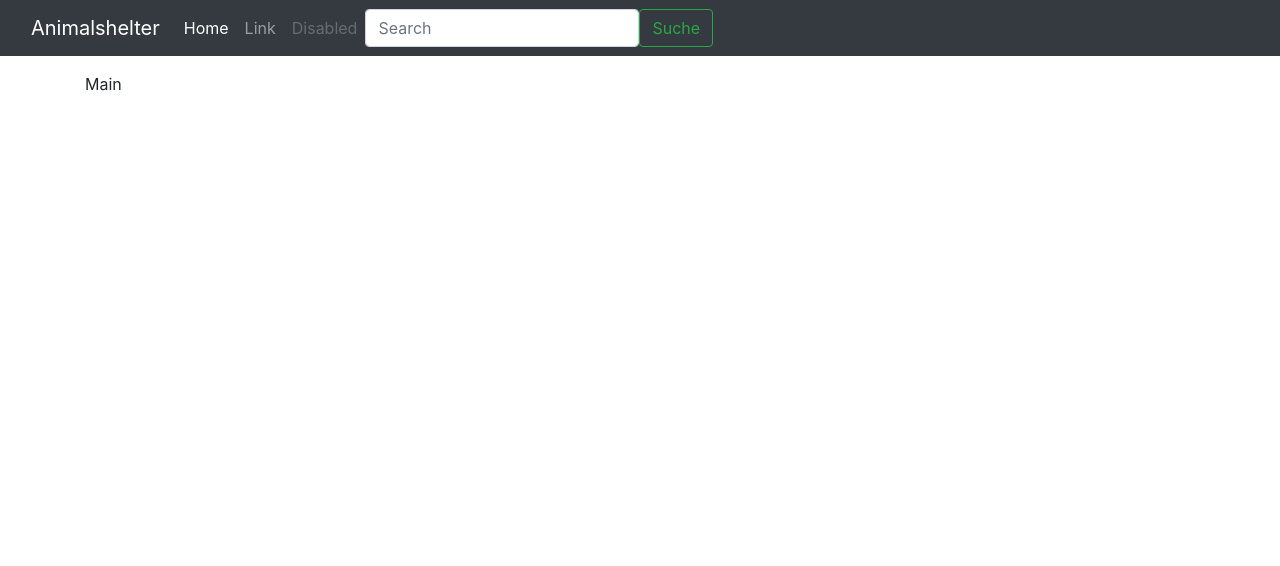
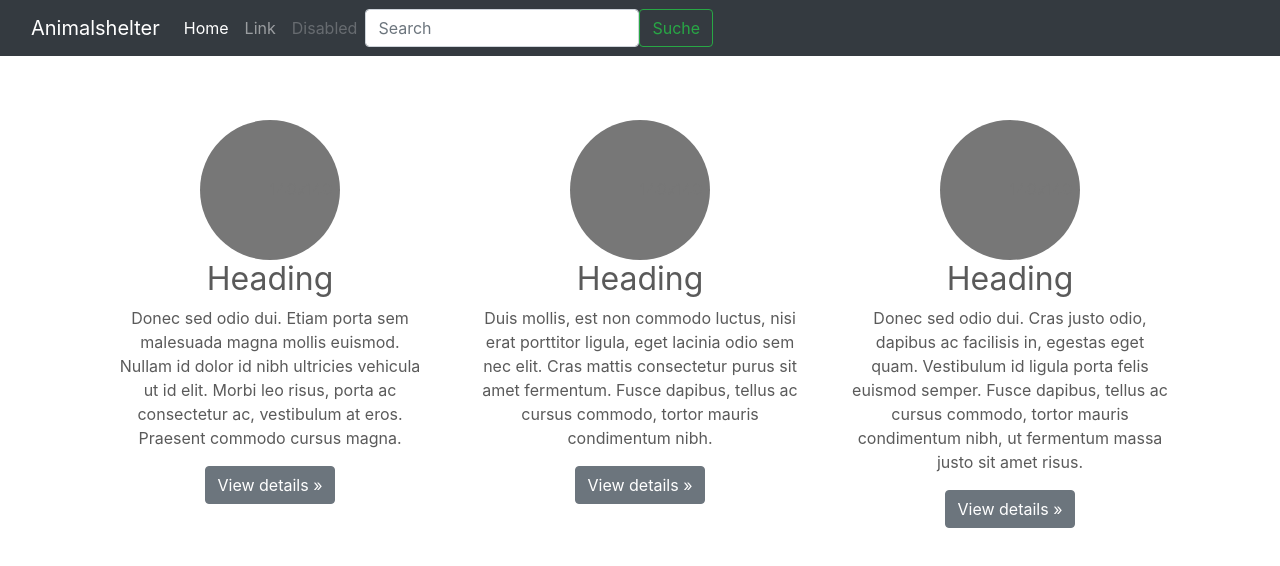
Before and after one commit to PatriciaHeimfarth/AnimalShelterWebsiteTemplate, a React (Create React App) app in the folder frontend/animalshelter-app/: page / in a window 1280 px wide. Shown: the top 566 px of the page. Built offline with nearby package versions, Linux system fonts and the light colour scheme.

Commit message:
css added

```diff
--- a/frontend/animalshelter-app/src/App.css
+++ b/frontend/animalshelter-app/src/App.css
@@ -36,3 +36,95 @@
     transform: rotate(360deg);
   }
 }
+
+/* GLOBAL STYLES
+-------------------------------------------------- */
+/* Padding below the footer and lighter body text */
+
+body {
+  padding-top: 3rem;
+  padding-bottom: 3rem;
+  color: #5a5a5a;
+}
+
+
+/* CUSTOMIZE THE CAROUSEL
+-------------------------------------------------- */
+
+/* Carousel base class */
+.carousel {
+  margin-bottom: 4rem;
+}
+/* Since positioning the image, we need to help out the caption */
+.carousel-caption {
+  bottom: 3rem;
+  z-index: 10;
+}
+
+/* Declare heights because of positioning of img element */
+.carousel-item {
+  height: 32rem;
+}
+.carousel-item > img {
+  position: absolute;
+  top: 0;
+  left: 0;
+  min-width: 100%;
+  height: 32rem;
+}
+
+/*From: https://getbootstrap.com/docs/5.0/examples/carousel/*/
+
+/* Center align the text within the three columns below the carousel */
+.marketing .col-lg-4 {
+  margin-bottom: 1.5rem;
+  text-align: center;
+}
+.marketing h2 {
+  font-weight: 400;
+}
+/* rtl:begin:ignore */
+.marketing .col-lg-4 p {
+  margin-right: .75rem;
+  margin-left: .75rem;
+}
+/* rtl:end:ignore */
+
+
+/* Featurettes
+------------------------- */
+
+.featurette-divider {
+  margin: 5rem 0; /* Space out the Bootstrap <hr> more */
+}
+
+/* Thin out the marketing headings */
+.featurette-heading {
+  font-weight: 300;
+  line-height: 1;
+  /* rtl:remove */
+  letter-spacing: -.05rem;
+}
+
+
+/* RESPONSIVE CSS
+-------------------------------------------------- */
+
+@media (min-width: 40em) {
+  /* Bump up size of carousel content */
+  .carousel-caption p {
+    margin-bottom: 1.25rem;
+    font-size: 1.25rem;
+    line-height: 1.4;
+  }
+
+  .featurette-heading {
+    font-size: 50px;
+  }
+}
+
+@media (min-width: 62em) {
+  .featurette-heading {
+    margin-top: 7rem;
+  }
+}
--- a/frontend/animalshelter-app/src/App.js
+++ b/frontend/animalshelter-app/src/App.js
@@ -2,6 +2,7 @@ import React, { Component } from "react";
 import "bootstrap/dist/css/bootstrap.min.css";
 import { BrowserRouter as Router, Route, Link } from "react-router-dom";
 import Main from "./components/main.component";
+import './App.css';
 class App extends Component {
   render() {
     return (
@@ -36,6 +37,7 @@ class App extends Component {
           <br/>
           <br/>
           <br/>
+
           <Route path="/" exact component={Main} />
         </div>
       </Router>
--- a/frontend/animalshelter-app/src/components/main.component.js
+++ b/frontend/animalshelter-app/src/components/main.component.js
@@ -3,9 +3,31 @@ import React, { Component } from 'react';
 export default class Main extends Component {
     render() {
         return (
-            <div>
-                <p>Main</p>
+            <div class="container marketing">
 
+                <div class="row">
+                    <div class="col-lg-4">
+                        <svg class="bd-placeholder-img rounded-circle" width="140" height="140" xmlns="http://www.w3.org/2000/svg" role="img" aria-label="Placeholder: 140x140" preserveAspectRatio="xMidYMid slice" focusable="false"><title>Placeholder</title><rect width="100%" height="100%" fill="#777" /><text x="50%" y="50%" fill="#777" dy=".3em">140x140</text></svg>
+
+                        <h2>Heading</h2>
+                        <p>Donec sed odio dui. Etiam porta sem malesuada magna mollis euismod. Nullam id dolor id nibh ultricies vehicula ut id elit. Morbi leo risus, porta ac consectetur ac, vestibulum at eros. Praesent commodo cursus magna.</p>
+                        <p><a class="btn btn-secondary" href="#" role="button">View details &raquo;</a></p>
+                    </div>
+                    <div class="col-lg-4">
+                        <svg class="bd-placeholder-img rounded-circle" width="140" height="140" xmlns="http://www.w3.org/2000/svg" role="img" aria-label="Placeholder: 140x140" preserveAspectRatio="xMidYMid slice" focusable="false"><title>Placeholder</title><rect width="100%" height="100%" fill="#777" /><text x="50%" y="50%" fill="#777" dy=".3em">140x140</text></svg>
+
+                        <h2>Heading</h2>
+                        <p>Duis mollis, est non commodo luctus, nisi erat porttitor ligula, eget lacinia odio sem nec elit. Cras mattis consectetur purus sit amet fermentum. Fusce dapibus, tellus ac cursus commodo, tortor mauris condimentum nibh.</p>
+                        <p><a class="btn btn-secondary" href="#" role="button">View details &raquo;</a></p>
+                    </div>
+                    <div class="col-lg-4">
+                        <svg class="bd-placeholder-img rounded-circle" width="140" height="140" xmlns="http://www.w3.org/2000/svg" role="img" aria-label="Placeholder: 140x140" preserveAspectRatio="xMidYMid slice" focusable="false"><title>Placeholder</title><rect width="100%" height="100%" fill="#777" /><text x="50%" y="50%" fill="#777" dy=".3em">140x140</text></svg>
+
+                        <h2>Heading</h2>
+                        <p>Donec sed odio dui. Cras justo odio, dapibus ac facilisis in, egestas eget quam. Vestibulum id ligula porta felis euismod semper. Fusce dapibus, tellus ac cursus commodo, tortor mauris condimentum nibh, ut fermentum massa justo sit amet risus.</p>
+                        <p><a class="btn btn-secondary" href="#" role="button">View details &raquo;</a></p>
+                    </div>
+                </div>
             </div>
         )
     }
```
Also changed, not shown: 1 other file (tests, documents, lock files or other folders).
